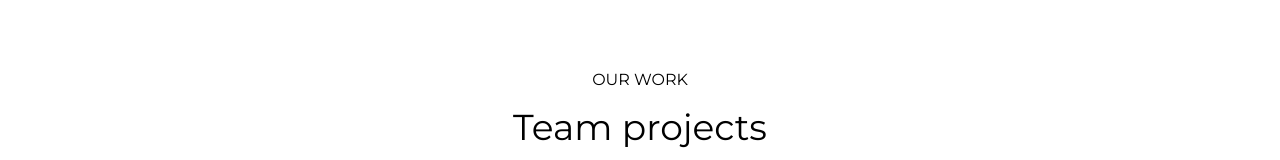
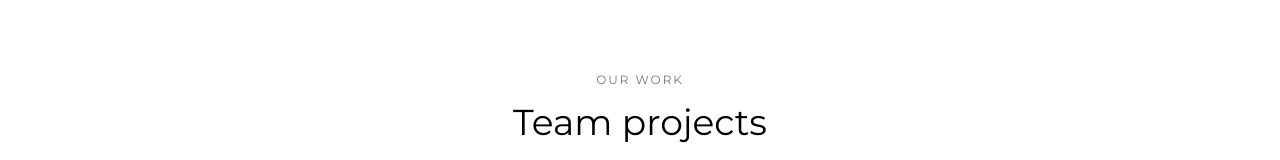
Before and after one commit to thegalluzz/webflow-template-remake, a Next.js app: page /projects in a window 1280 px wide. Shown: the part 764-924 px from the top of the page. Built offline with nearby package versions, Linux system fonts and the light colour scheme.

Commit message:
modified css adding label to project page

```diff
--- a/pages/projects.tsx
+++ b/pages/projects.tsx
@@ -24,7 +24,7 @@ export default function Projects() {
                 <section className={styles.ProjectsSection}>
                     <div className={styles.ProjectsSectionContainer}>
                         <div className={styles.ProjectsSectionTitle}>
-                            <p>OUR WORK</p>
+                            <p className={styles.Label}>OUR WORK</p>
                             <h2 className={styles.HeadingJumboSmall}>Team projects</h2>
                         </div>
                         <div className={styles.ProjectsGrid}>
```
